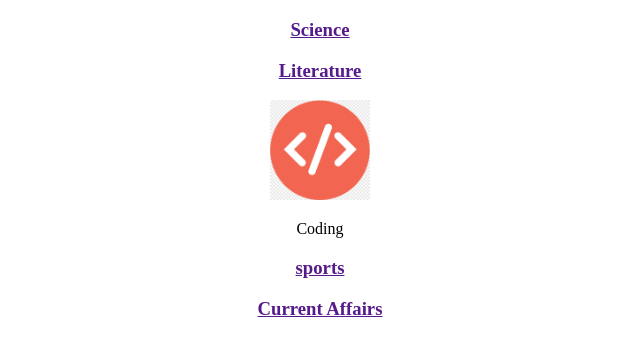
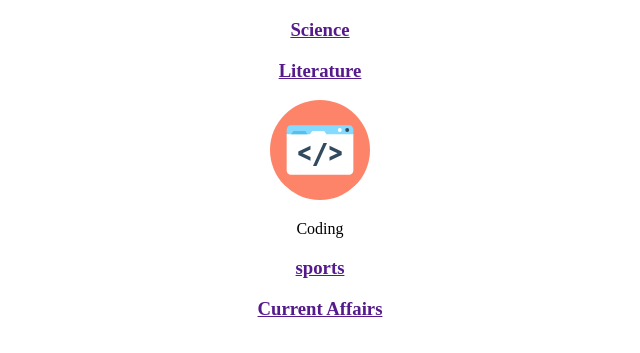
Before and after one commit to Knighthawler007/Quiz-app, a website: page client/Topics.html in a window 1280 px wide. Shown: the part 61-414 px from the top of the page, without its empty margins (320-960 px from the left). Drawn offline with Linux system fonts and the light colour scheme.

Commit message:
added some pngs and svgs

```diff
--- a/client/Topics.html
+++ b/client/Topics.html
@@ -10,7 +10,7 @@
     <h1>Choose your topic</h1>
     <h3><a href="">Science</a></h3>
     <h3><a href="">Literature</a></h3>
-    <a href="/start3"><img src="img/coding.png" alt="" height="100px" width="100px" ></a>
+    <a href="/start3"><img src="img/coding.svg" height="100px" width="100px" ></a>
     <p>Coding</p>
     <h3><a href="">sports</a></h3>
     <h3><a href="">Current Affairs</a></h3>
```
Also changed, not shown: client/img/Current Affairs.png (added), client/img/coding.png (deleted), client/img/coding.svg (added), client/img/literature.svg (added), client/img/science.svg (added), client/img/sports.svg (added), 3 other files.
